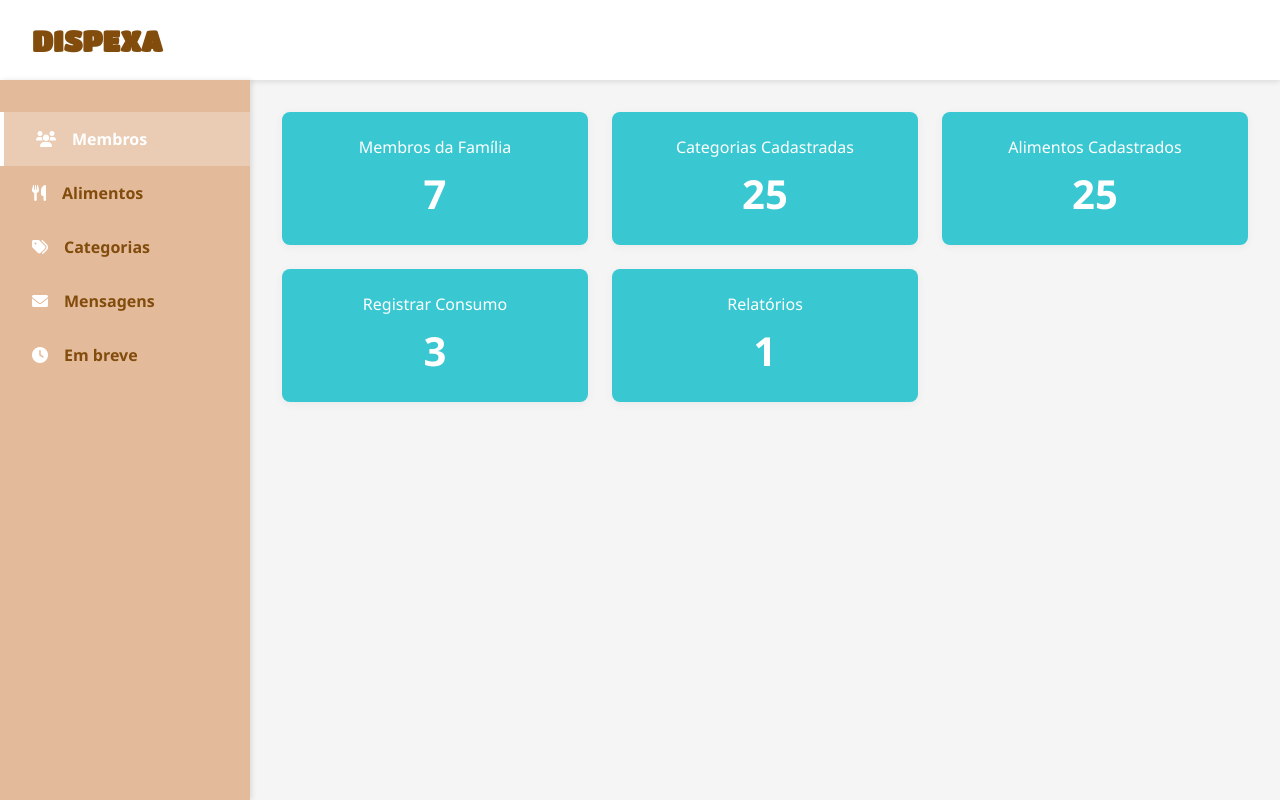
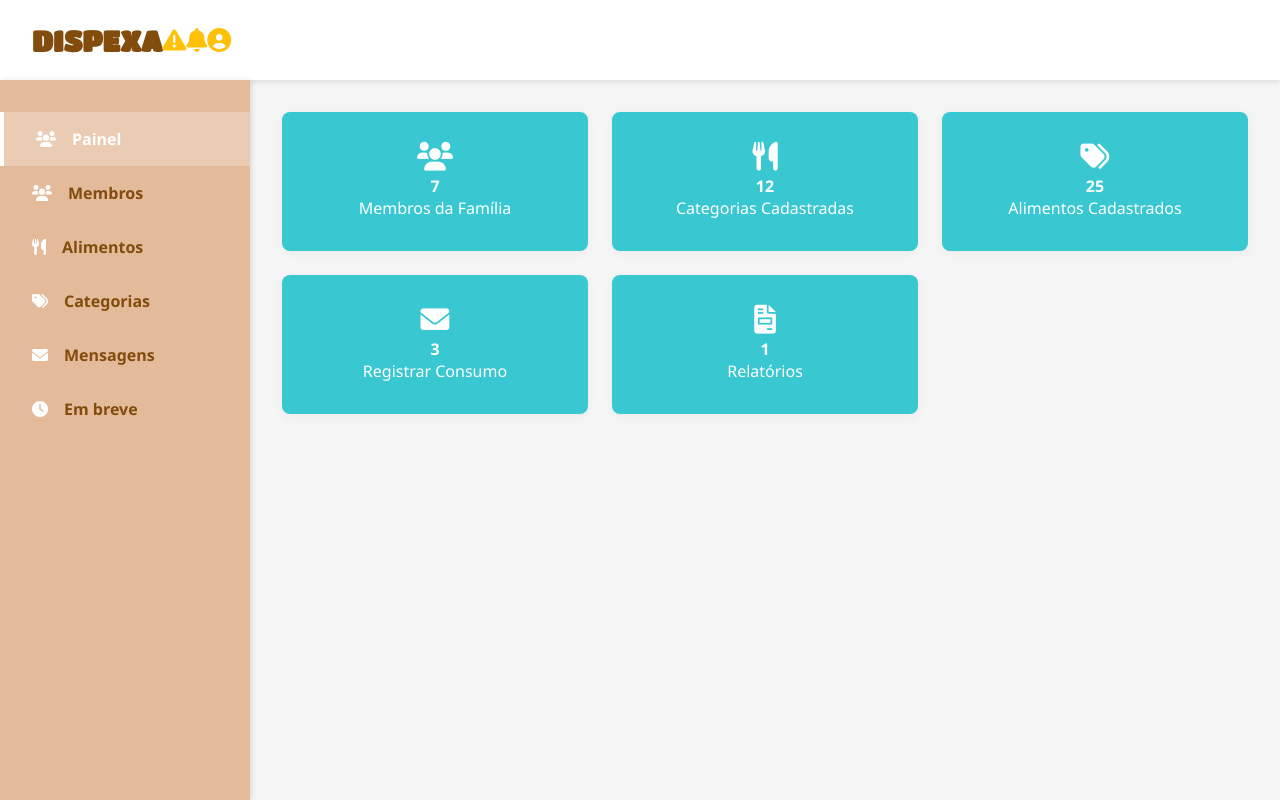
Before and after one commit to JonasQuisinski/TCC-, a PHP site: page /painel/painel.html in a window 1280 px wide. Run offline with PHP 8.4, Linux system fonts and the light colour scheme.

Commit message:
Atualizações

```diff
--- a/telas/painel/painel.css
+++ b/telas/painel/painel.css
@@ -27,7 +27,6 @@ body {
     grid-template-rows: 80px 1fr;
     min-height: 100vh;
 }
-
 header {
     grid-column: 1 / 3;
     background-color: var(--primary-color);
@@ -44,6 +43,15 @@ header h1 {
     font-weight: 600;
     font-family: 'Titan One', cursive;
 }
+header h2 {
+    grid-template-columns: 35px 35px 35px;
+    display: flex;
+    align-items: center;
+   /* justify-content: ;   Alterar Depois    */
+
+    color: #ffc107
+}
+
 
 .sidebar {
     background-color: #E3BA9A;
@@ -102,6 +110,7 @@ header h1 {
     transition: transform 0.3s ease;
 }
 
+
 .stat-card:hover {
     transform: translateY(-5px);
 }
@@ -113,8 +122,13 @@ header h1 {
     font-weight: 500;
 }
 
+.stat-card h4 {
+    color: #fff;
+    font-size: 1.8rem;
+}
+
 .stat-value {
-    font-size: 2.5rem;
+    font-size: 1rem;
     font-weight: 700;
     color: #fff;
 }
--- a/telas/painel/painel.html
+++ b/telas/painel/painel.html
@@ -12,14 +12,21 @@
 </head>
 
 <body>
+
     <div class="dashboard">
         <header>
             <h1>DISPEXA</h1>
+            <h2>
+                <i class="fa-solid fa-triangle-exclamation"></i>
+                <i class="fa-solid fa-bell"></i>
+                <i class="fa-solid fa-circle-user"></i>
+            </h2>
         </header>
 
         <nav class="sidebar">
             <ul>
-                <li class="active"><i class="fas fa-users"></i> Membros</li>
+                <li class="active"><i class="fas fa-users"></i> Painel</li>
+                <li><i class="fas fa-users"></i> Membros</li>
                 <li><i class="fas fa-utensils"></i> Alimentos</li>
                 <li><i class="fas fa-tags"></i> Categorias</li>
                 <li><i class="fas fa-envelope"></i> Mensagens</li>
@@ -30,28 +37,34 @@
         <main class="content">
             <div class="stats-container">
                 <div class="stat-card">
+                    <h4><i class="fas fa-users"></i></h4>
+                    <div class="stat-value">7</div>
                     <h3>Membros da Família</h3>
-                    <div class="stat-value">7</div>
                 </div>
 
                 <div class="stat-card">
+                    <h4><i class="fas fa-utensils"></i></h4>
+                    <div class="stat-value">12</div>
                     <h3>Categorias Cadastradas</h3>
-                    <div class="stat-value">25 </div>
+
                 </div>
 
                 <div class="stat-card">
+                    <h4><i class="fas fa-tags"></i></h4>
+                    <div class="stat-value">25</div>
                     <h3>Alimentos Cadastrados</h3>
-                    <div class="stat-value">25</div>
                 </div>
 
                 <div class="stat-card">
+                    <h4><i class="fas fa-envelope"></i></h4>
+                    <div class="stat-value">3</div>
                     <h3>Registrar Consumo</h3>
-                    <div class="stat-value">3</div>
                 </div>
 
                 <div class="stat-card">
+                    <h4><i class="fa-solid fa-file-invoice"></i></h4>
+                    <div class="stat-value">1</div>
                     <h3>Relatórios</h3>
-                    <div class="stat-value">1</div>
                 </div>
 
         </main>
```
Also changed, not shown: telas/index.html (added, +43 -0 lines).
